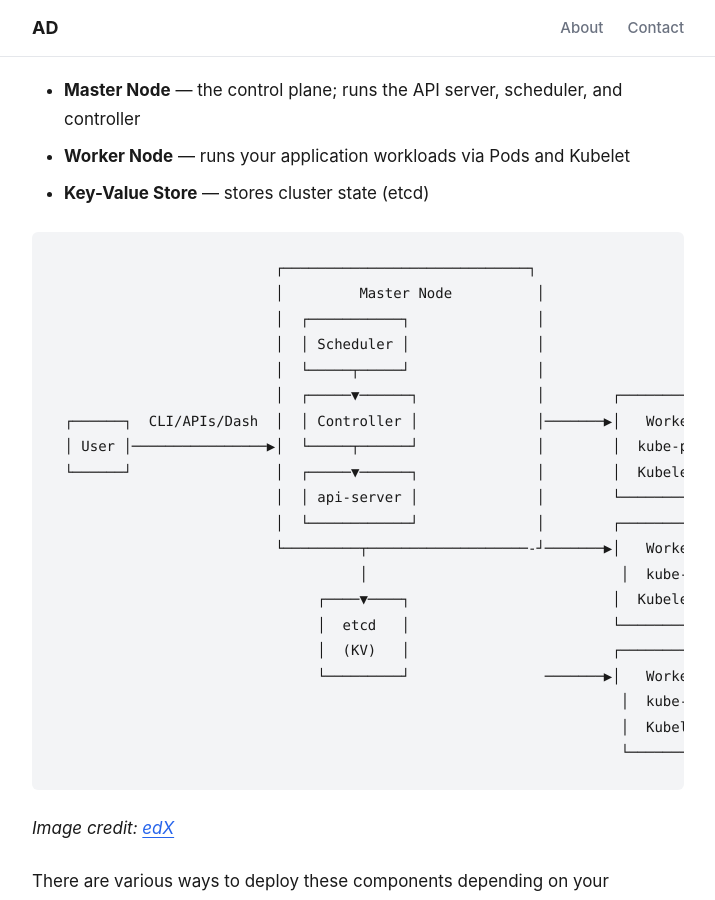
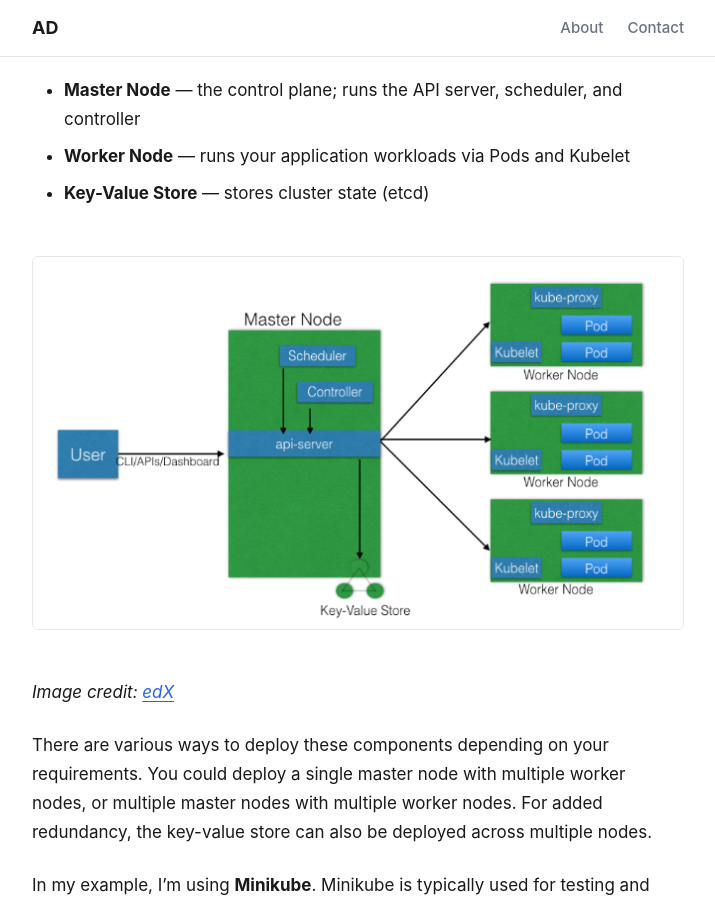
Before and after one commit to aneeldadani/aneeldadani.github.io, a Jekyll site: the page built from _posts/2020-03-08-made-in-a-lab.md, in a window 1280 px wide and 900 px high, scrolled down 432 px. Shown: the whole window, without its empty margins (282-997 px from the left). Built offline with Jekyll 4.4.1, drawn with Linux system fonts in a browser that asks for light colours.

Commit message:
replaced scroll over diagram with image

````diff
--- a/_posts/2020-03-08-made-in-a-lab.md
+++ b/_posts/2020-03-08-made-in-a-lab.md
@@ -15,28 +15,7 @@ There are 3 components to consider when setting up a Kubernetes environment:
 - **Worker Node** — runs your application workloads via Pods and Kubelet
 - **Key-Value Store** — stores cluster state (etcd)
 
-```
-                          ┌─────────────────────────────┐
-                          │         Master Node          │
-                          │  ┌───────────┐               │
-                          │  │ Scheduler │               │
-                          │  └─────┬─────┘               │
-                          │  ┌─────▼──────┐              │        ┌──────────────────┐
- ┌──────┐  CLI/APIs/Dash  │  │ Controller │              │───────▶│   Worker Node    │
- │ User │────────────────▶│  └─────┬──────┘              │        │  kube-proxy      │
- └──────┘                 │  ┌─────▼──────┐              │        │  Kubelet  Pod    │
-                          │  │ api-server │              │        └──────────────────┘
-                          │  └────────────┘              │        ┌──────────────────┐
-                          └─────────┬───────────────────-┘───────▶│   Worker Node    │
-                                    │                              │  kube-proxy      │
-                               ┌────▼────┐                        │  Kubelet  Pod    │
-                               │  etcd   │                        └──────────────────┘
-                               │  (KV)   │                        ┌──────────────────┐
-                               └─────────┘                ───────▶│   Worker Node    │
-                                                                   │  kube-proxy      │
-                                                                   │  Kubelet  Pod    │
-                                                                   └──────────────────┘
-```
+![Kubernetes Architecture](/assets/img/posts/2020-03-08-kubernetes-architecture.png)
 
 *Image credit: [edX](https://www.edx.org/)*
 
````
Also changed, not shown: assets/img/posts/2020-03-08-kubernetes-architecture.png (added).
